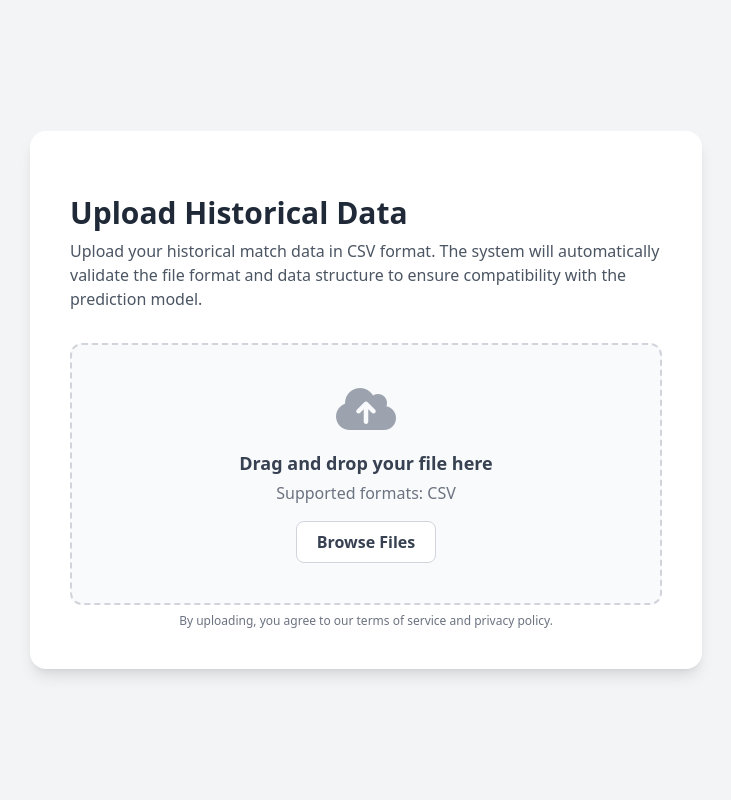
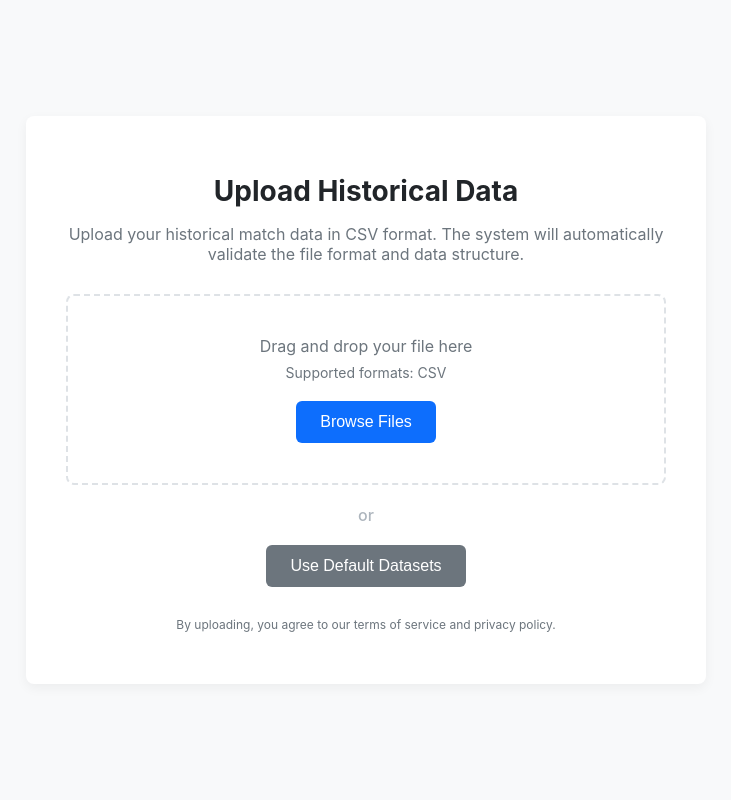
Before and after one commit to gosthdev/statistical-learning-football-project, a Python web app: template app/gui/templates/upload.html in a window 1280 px wide. Shown: the whole page, without its empty margins (274-1005 px from the left). Run offline with Jinja, Linux system fonts and the light colour scheme; the template is opened without the code that fills it, so the values that code supplies are empty; some libraries are stand-ins or nearby versions.

Commit message:
feat: implement file upload interface with drag-and-drop support and default dataset loading

```diff
--- /dev/null
+++ b/app/gui/templates/css/upload.css
@@ -0,0 +1,165 @@
+/* Estilos generales y de la fuente */
+body {
+    font-family: -apple-system, BlinkMacSystemFont, "Segoe UI", Roboto, Helvetica, Arial, sans-serif;
+    background-color: #f8f9fa;
+    color: #212529;
+    display: flex;
+    justify-content: center;
+    align-items: center;
+    min-height: 100vh;
+    margin: 0;
+}
+
+/* Contenedor principal centrado */
+.container {
+    max-width: 600px;
+    width: 100%;
+    padding: 40px;
+    background-color: #ffffff;
+    border-radius: 8px;
+    box-shadow: 0 4px 12px rgba(0, 0, 0, 0.05);
+    text-align: center;
+}
+
+header h1 {
+    font-size: 28px;
+    margin-bottom: 8px;
+}
+
+header p {
+    font-size: 16px;
+    color: #6c757d;
+    margin-bottom: 30px;
+}
+
+/* Zona de Drag and Drop */
+#drop-zone {
+    border: 2px dashed #dee2e6;
+    border-radius: 8px;
+    padding: 40px 20px;
+    transition: background-color 0.2s ease, border-color 0.2s ease;
+}
+
+#drop-zone.dragover {
+    background-color: #e9ecef;
+    border-color: #0d6efd;
+}
+
+#drop-zone p {
+    margin: 0 0 8px 0;
+    color: #6c757d;
+}
+
+#drop-zone .formats {
+    font-size: 14px;
+    margin-bottom: 20px;
+}
+
+/* Estilos de botones */
+.btn {
+    padding: 12px 24px;
+    font-size: 16px;
+    font-weight: 500;
+    border: none;
+    border-radius: 6px;
+    cursor: pointer;
+    transition: background-color 0.2s ease, box-shadow 0.2s ease;
+    background-color: #0d6efd;
+    color: white;
+}
+
+.btn:hover {
+    background-color: #0b5ed7;
+    box-shadow: 0 2px 4px rgba(0, 0, 0, 0.1);
+}
+
+.btn.btn-secondary {
+    background-color: #6c757d;
+}
+
+.btn.btn-secondary:hover {
+    background-color: #5c636a;
+}
+
+.btn.btn-process {
+    width: 100%;
+    margin-top: 15px;
+}
+
+.btn:disabled {
+    background-color: #adb5bd;
+    cursor: not-allowed;
+    box-shadow: none;
+}
+
+/* Separador "or" */
+.separator {
+    margin: 20px 0;
+    color: #adb5bd;
+    font-weight: 500;
+}
+
+/* Lista de archivos */
+#file-list-container {
+    margin-top: 30px;
+    text-align: left;
+    border-top: 1px solid #e9ecef;
+    padding-top: 20px;
+}
+
+#file-list {
+    list-style-type: none;
+    padding: 0;
+    margin: 10px 0;
+    max-height: 150px;
+    overflow-y: auto;
+}
+
+#file-list li {
+    background-color: #f8f9fa;
+    padding: 10px 15px;
+    border-radius: 5px;
+    margin-bottom: 8px;
+    font-size: 15px;
+    display: flex;
+    /* Added to align file name and button */
+    justify-content: space-between;
+    /* Added to push button to the right */
+    align-items: center;
+    /* Added for vertical alignment */
+}
+
+/* New styles for the remove button */
+.btn-remove-file {
+    background-color: #dc3545;
+    /* A common red for delete/remove actions */
+    color: white;
+    padding: 4px 8px;
+    /* Smaller padding for a smaller button */
+    font-size: 12px;
+    /* Smaller font size */
+    font-weight: normal;
+    margin-left: 10px;
+    /* Space between file name and button */
+    border-radius: 4px;
+    line-height: 1.5;
+    /* Adjust line height if text isn't centered well */
+}
+
+.btn-remove-file:hover {
+    background-color: #c82333;
+    /* Darker red on hover */
+    box-shadow: 0 1px 2px rgba(0, 0, 0, 0.05);
+}
+
+/* Footer */
+footer .terms {
+    margin-top: 30px;
+    font-size: 12px;
+    color: #6c757d;
+}
+
+/* Clase de utilidad para ocultar elementos */
+.hidden {
+    display: none;
+}
--- a/app/gui/templates/upload.html
+++ b/app/gui/templates/upload.html
@@ -4,129 +4,43 @@
 <head>
     <meta charset="UTF-8">
     <meta name="viewport" content="width=device-width, initial-scale=1.0">
-    <title>Cargar Datos</title>
-    <script src="https://cdn.tailwindcss.com"></script>
-    <link rel="stylesheet" href="https://cdnjs.cloudflare.com/ajax/libs/font-awesome/6.5.1/css/all.min.css">
-    <style>
-        /* Estilos para el estado de 'arrastre' */
-        .drag-over {
-            background-color: #eef2ff !important;
-            border-color: #4f46e5 !important;
-        }
-    </style>
+    <title>Cargar Datos Históricos</title>
+    <link rel="stylesheet" href="./css/upload.css">
 </head>
 
-<body class="bg-gray-100 flex items-center justify-center min-h-screen font-sans">
+<body>
+    <div class="container">
+        <header>
+            <h1>Upload Historical Data</h1>
+            <p>Upload your historical match data in CSV format. The system will automatically validate the file format
+                and data structure.</p>
+        </header>
 
-    <div class="bg-white p-8 md:p-10 rounded-2xl shadow-lg w-full max-w-2xl mx-4">
+        <main>
+            <div id="drop-zone">
+                <p>Drag and drop your file here</p>
+                <p class="formats">Supported formats: CSV</p>
+                <input type="file" id="file-input" hidden multiple accept=".csv">
+                <button id="browse-btn" class="btn">Browse Files</button>
+            </div>
 
-        <!-- Alertas de estado -->
-        <div id="alert-container" class="mb-6"></div>
+            <div class="separator">or</div>
 
-        <h1 class="text-3xl font-bold text-gray-800 mb-2">Upload Historical Data</h1>
-        <p class="text-gray-600 mb-8">
-            Upload your historical match data in CSV format. The system will automatically validate the file format and
-            data structure to ensure compatibility with the prediction model.
-        </p>
+            <button id="load-default-btn" class="btn btn-secondary">Use Default Datasets</button>
 
-        <!-- Zona para arrastrar y soltar archivos -->
-        <div id="dropZone"
-            class="border-2 border-dashed border-gray-300 rounded-xl bg-gray-50 text-center py-10 transition-all duration-300">
-            <div class="flex flex-col items-center justify-center">
-                <i class="fa-solid fa-cloud-arrow-up text-5xl text-gray-400 mb-4"></i>
-                <p id="dropZoneText" class="text-gray-700 font-semibold text-lg">Drag and drop your file here</p>
-                <p class="text-gray-500 mt-1">Supported formats: CSV</p>
+            <div id="file-list-container" class="hidden">
+                <h3>Files to Process:</h3>
+                <ul id="file-list"></ul>
+                <button id="process-btn" class="btn btn-process" disabled>Process Files</button>
+            </div>
+        </main>
 
-                <button type="button" onclick="browseFiles()"
-                    class="mt-4 bg-white text-gray-700 font-semibold py-2 px-5 border border-gray-300 rounded-lg hover:bg-gray-100 transition-colors">
-                    Browse Files
-                </button>
-            </div>
-        </div>
-
-        <div class="mt-2 text-center">
-            <p class="text-xs text-gray-500">By uploading, you agree to our terms of service and privacy policy.</p>
-        </div>
+        <footer>
+            <p class="terms">By uploading, you agree to our terms of service and privacy policy.</p>
+        </footer>
     </div>
 
-    <script>
-        const dropZone = document.getElementById('dropZone');
-        const dropZoneText = document.getElementById('dropZoneText');
-        const alertContainer = document.getElementById('alert-container');
-
-        // --- MANEJO DE DRAG & DROP ---
-
-        // Prevenir el comportamiento por defecto del navegador
-        document.addEventListener('dragover', e => e.preventDefault());
-        document.addEventListener('drop', e => e.preventDefault());
-
-        dropZone.addEventListener('dragover', () => {
-            dropZone.classList.add('drag-over');
-        });
-
-        dropZone.addEventListener('dragleave', () => {
-            dropZone.classList.remove('drag-over');
-        });
-
-        dropZone.addEventListener('drop', (event) => {
-            event.preventDefault();
-            dropZone.classList.remove('drag-over');
-
-            // Obtener la ruta del archivo del evento de drop
-            const file = event.dataTransfer.files[0];
-            if (file) {
-                // pywebview nos da la ruta en el objeto path
-                handleFile(file.path);
-            }
-        });
-
-        // --- MANEJO DEL BOTÓN "BROWSE FILES" ---
-
-        async function browseFiles() {
-            // Llamamos a la función 'select_file' de nuestra API de Python
-            const result = await pywebview.api.select_file();
-
-            if (result.status === 'success') {
-                handleFile(result.path);
-            }
-        }
-
-        // --- LÓGICA CENTRAL PARA MANEJAR EL ARCHIVO ---
-
-        async function handleFile(filePath) {
-            // Mostrar el nombre del archivo en la UI
-            const fileName = filePath.split(/[\\/]/).pop();
-            dropZoneText.innerText = `File Selected: ${fileName}`;
-
-            // Llamar a la función de Python para que procese el archivo
-            const processResult = await pywebview.api.process_dropped_file(filePath);
-
-            if (processResult.status === 'success') {
-                showAlert('success', processResult.message);
-                // Aquí podrías navegar a otra página si el procesamiento fue exitoso
-                // window.location.href = 'dashboard.html';
-            } else {
-                showAlert('error', `Error: ${processResult.message}`);
-            }
-        }
-
-        // --- FUNCIÓN UTILITARIA PARA MOSTRAR ALERTAS ---
-
-        function showAlert(type, message) {
-            const bgColor = type === 'success' ? 'bg-green-100' : 'bg-red-100';
-            const textColor = type === 'success' ? 'text-green-800' : 'text-red-800';
-
-            const alertDiv = document.createElement('div');
-            alertDiv.className = `p-4 rounded-lg ${bgColor} ${textColor}`;
-            alertDiv.setAttribute('role', 'alert');
-            alertDiv.innerText = message;
-
-            // Limpiar alertas anteriores y mostrar la nueva
-            alertContainer.innerHTML = '';
-            alertContainer.appendChild(alertDiv);
-        }
-
-    </script>
+    <script src="./js/upload.js"></script>
 </body>
 
 </html>
```
Also changed, not shown: app/gui/templates/js/upload.js (added, +169 -0 lines).
